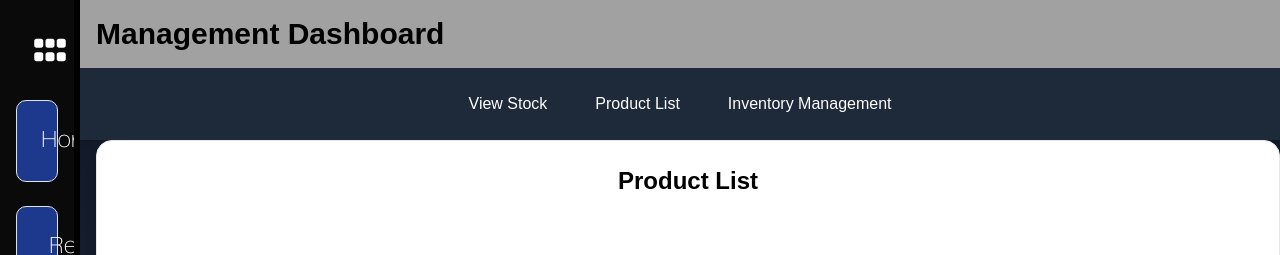
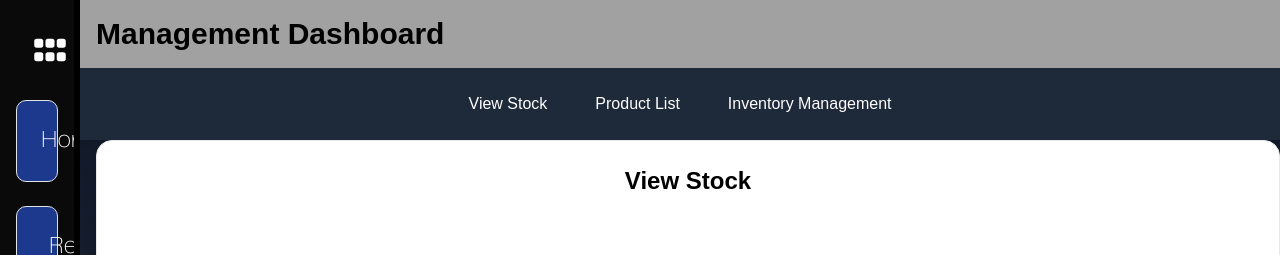
Before and after one commit to chreamy/331deploy, a Next.js app in the folder frontend/: page /manager in a window 1280 px wide. Shown: the top 255 px of the page. Built offline with nearby package versions, Linux system fonts and the light colour scheme; no server answers.

Commit message:
Minor changes

```diff
--- a/frontend/src/app/manager/management.jsx
+++ b/frontend/src/app/manager/management.jsx
@@ -586,7 +586,7 @@
                 {/* Display the bar graph showing inventory stock */}
                 <div className="flex justify-center">
                 <div className="bg-white border border-gray-200 rounded-2xl shadow-lg p-6 ml-4 mb-4 max-w-[1280px] w-full h-[700px] overflow-hidden">
-                        <h1 className="text-2xl font-bold mb-6 text-black text-center">Product List</h1>
+                        <h1 className="text-2xl font-bold mb-6 text-black text-center">View Stock</h1>
                         <canvas
                             className="bg-white rounded-2xl"
                             ref={chartRef}
```
